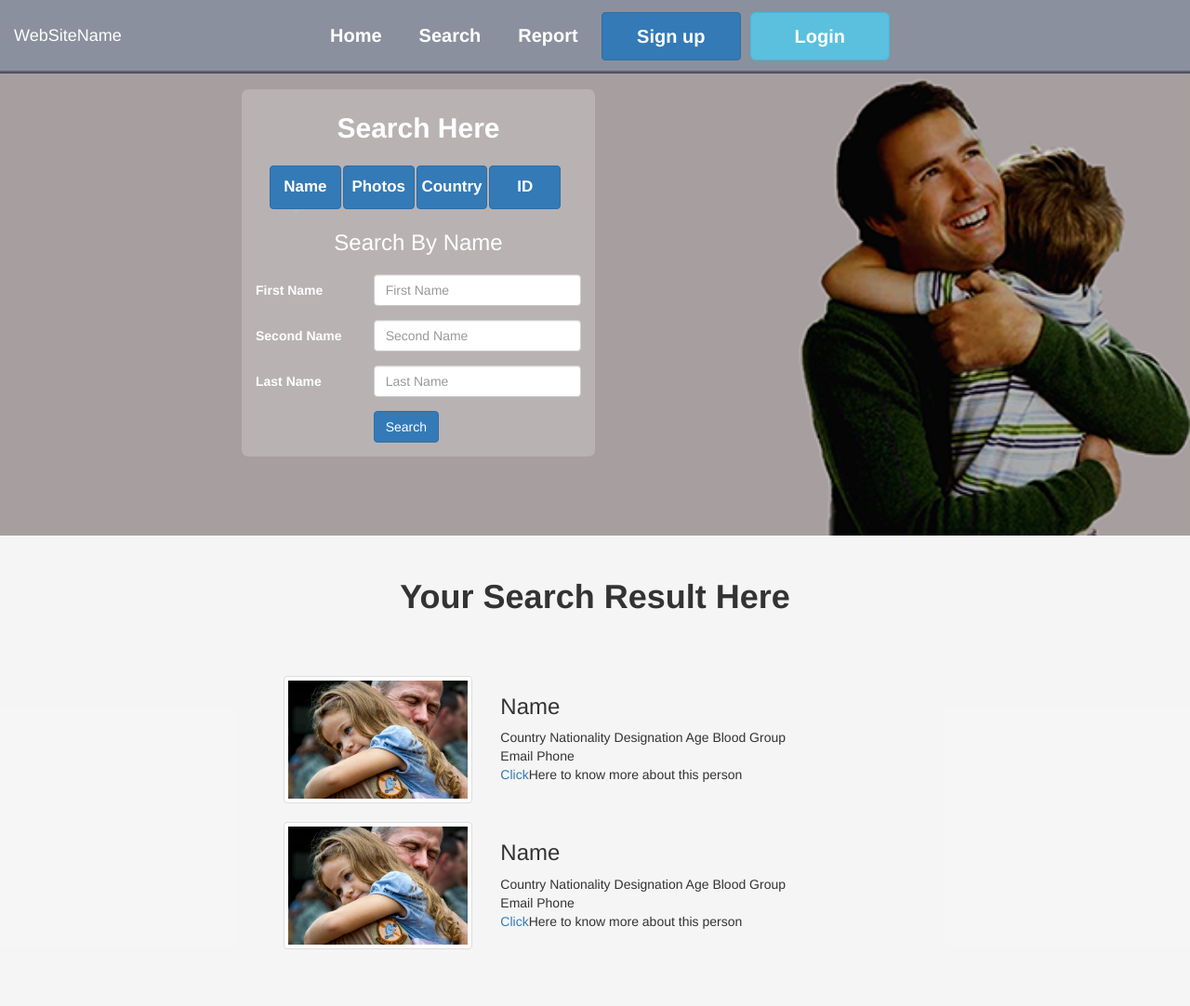
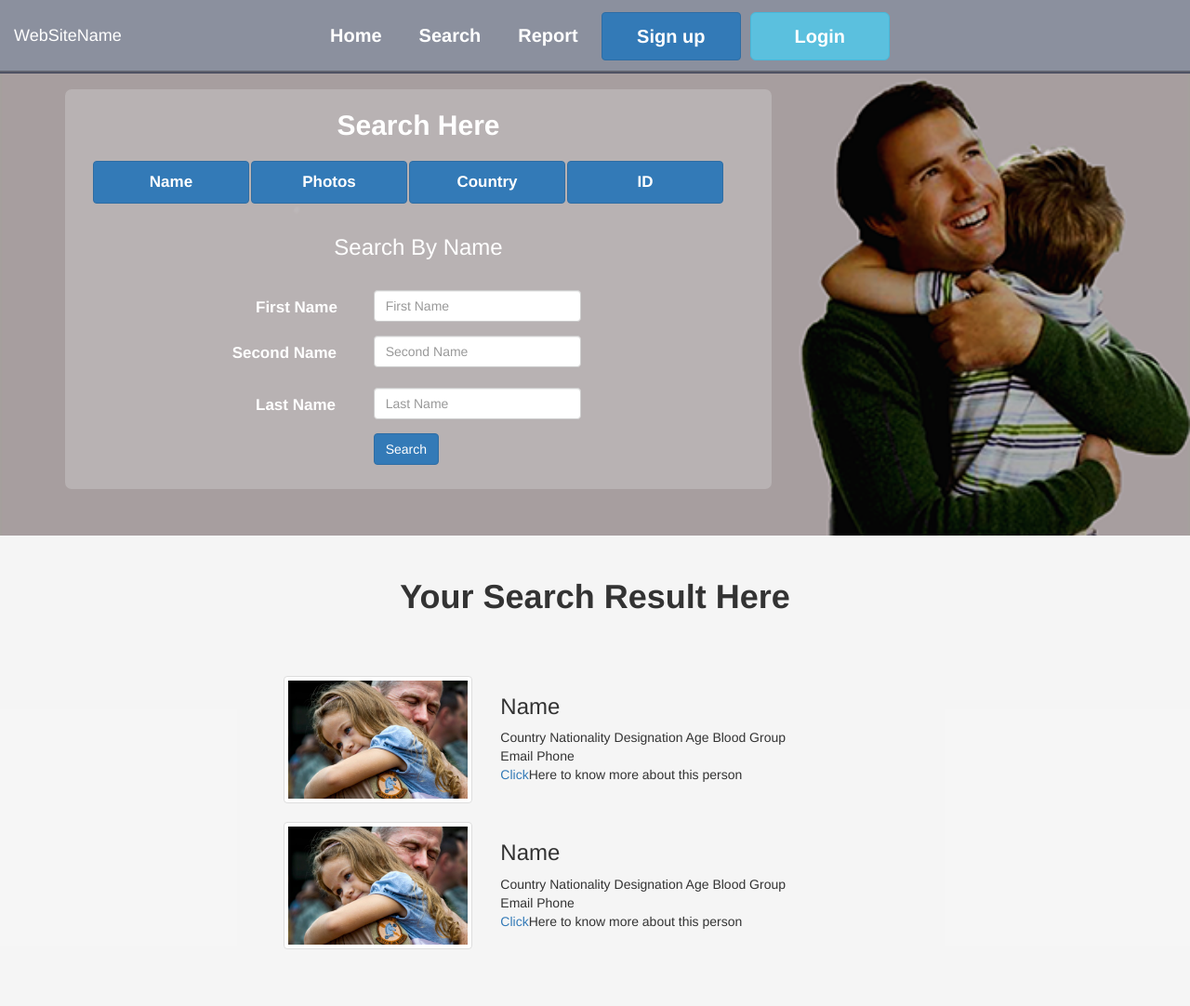
Before and after one commit to ShafiqIslam/PeopleFinder, a CakePHP app: the page made by app/View/Layouts/public.ctp in a window 1280 px wide. Shown: the top 1082 px of the page at 93% size. Run offline with PHP 8.4 and a stand-in for CakePHP, Linux system fonts and the light colour scheme; the template is opened without the code that fills it, so the values that code supplies are empty; some libraries are stand-ins or nearby versions; some web fonts are replaced.

Commit message:
banner search updated

```diff
--- a/app/View/Layouts/public.ctp
+++ b/app/View/Layouts/public.ctp
@@ -91,10 +91,10 @@
         <div class="container-fluid banner_wrapper">
                 <!--Nav Tab/ Nav Pill-->
                 <div class="container">
-                    <div class=" col-sm-offset-2 col-sm-4 search_pill">
+                    <div class="col-sm-8 search_pill">
                         <h2>Search Here</h2>
                         <hprimaryr>
-                        <div class=" col-sm-12">
+                        <div class="col-sm-12">
                             <ul class="nav nav-pills">
                                 <li class="active"><a class="btn btn-primary" data-toggle="pill" href="#name">Name</a></li>
                                 <li><a class="btn btn-primary" data-toggle="pill" href="#photos">Photos</a></li>
@@ -109,28 +109,28 @@
                                 <h3>Search By Name</h3>
                                 <form class="form-horizontal">
                                     <div class="form-group">
-                                        <label for="" class="col-sm-4 control-label">First Name</label>
-                                        <div class="col-sm-8">
+                                        <label for="" class="col-sm-offset-3 col-sm-2 control-label">First Name</label>
+                                        <div class="col-sm-4">
                                             <input type="text" class="form-control" id="" placeholder="First Name">
                                         </div>
                                     </div>
 
                                     <div class="form-group">
-                                        <label for="" class="col-sm-4 control-label">Second Name</label>
-                                        <div class="col-sm-8">
+                                        <label for="" class="col-sm-offset-2 col-sm-3 control-label"><p>Second Name</p></label>
+                                        <div class="col-sm-4">
                                             <input type="text" class="form-control" id="" placeholder="Second Name">
                                         </div>
                                     </div>
 
                                     <div class="form-group">
-                                        <label for="" class="col-sm-4 control-label">Last Name</label>
-                                        <div class="col-sm-8">
+                                        <label for="" class="col-sm-offset-3 col-sm-2 control-label">Last Name</label>
+                                        <div class="col-sm-4">
                                             <input type="text" class="form-control" id="" placeholder="Last Name">
                                         </div>
                                     </div>
 
                                     <div class="form-group">
-                                        <div class="col-sm-offset-4 col-sm-8">
+                                        <div class="col-sm-offset-5 col-sm-8">
                                             <button type="submit" class="btn btn-primary">Search</button>
                                         </div>
                                     </div>
@@ -141,14 +141,14 @@
                                 <h3>Search By Photos</h3>
                                 <form class="form-horizontal">
                                     <div class="form-group">
-                                        <label for="" class="col-sm-4 control-label lable_text">Photos</label>
-                                        <div class="col-sm-8">
+                                        <label for="" class="col-sm-offset-3 col-sm-2 control-label lable_text">Photos</label>
+                                        <div class="col-sm-4">
                                             <input type="file" class="form-control" id="" formenctype="multipart/form-data">
                                         </div>
                                     </div>
 
                                     <div class="form-group">
-                                        <div class="col-sm-offset-4 col-sm-8">
+                                        <div class="col-sm-offset-5 col-sm-8">
                                             <button type="submit" class="btn btn-primary">Search</button>
                                         </div>
                                     </div>
@@ -158,8 +158,8 @@
                                 <h3>Search By Country</h3>
                                 <form class="form-horizontal">
                                     <div class="form-group">
-                                        <label for="" class="col-sm-4 control-label lable_text">Country</label>
-                                        <div class="col-sm-8">
+                                        <label for="" class="col-sm-offset-3 col-sm-2 control-label lable_text">Country</label>
+                                        <div class="col-sm-4">
                                             <!--<select class="input-medium bfh-countries" data-country="BD"></select>-->
 
                                             <div class="bfh-selectbox bfh-countries" data-country="BD" data-flags="true">
@@ -178,9 +178,21 @@
 
                                         </div>
                                     </div>
+                                    <div class="form-group">
+                                        <label for="" class="col-sm-offset-3 col-sm-2 control-label lable_text">City</label>
+                                        <div class="col-sm-4">
+                                            <input type="text" class="form-control" id="" placeholder="City">
+                                        </div>
+                                    </div>
+                                    <div class="form-group">
+                                        <label for="" class="col-sm-offset-3 col-sm-2 control-label lable_text">Street</label>
+                                        <div class="col-sm-4">
+                                            <input type="text" class="form-control" id="" placeholder="Street">
+                                        </div>
+                                    </div>
 
                                     <div class="form-group">
-                                        <div class="col-sm-offset-4 col-sm-8">
+                                        <div class="col-sm-offset-5 col-sm-8">
                                             <button type="submit" class="btn btn-primary">Search</button>
                                         </div>
                                     </div>
@@ -190,14 +202,14 @@
                                 <h3>Search By ID</h3>
                                 <form class="form-horizontal">
                                     <div class="form-group">
-                                        <label for="" class="col-sm-4 control-label lable_text">ID No.</label>
-                                        <div class="col-sm-8">
-                                            <input type="text" class="form-control" id="">
+                                        <label for="" class="col-sm-offset-3 col-sm-2 control-label lable_text">ID No.</label>
+                                        <div class="col-sm-4">
+                                            <input type="text" class="form-control" id="" placeholder="id">
                                         </div>
                                     </div>
 
                                     <div class="form-group">
-                                        <div class="col-sm-offset-4 col-sm-8">
+                                        <div class="col-sm-offset-5 col-sm-8">
                                             <button type="submit" class="btn btn-primary">Search</button>
                                         </div>
                                     </div>
--- a/app/webroot/css/custom.css
+++ b/app/webroot/css/custom.css
@@ -80,16 +80,17 @@
 	border-radius: 7px;
 	margin-top: 20px;
     margin-bottom: 20px;
+    height: 430px;
 }
 .search_pill h2{
 	text-align: center;
 	font-weight: bold;
-	margin: 7% 0%;
+	margin: 3% 0%;
 }
 .search_pill h3{
 	text-align: center;
 	//font-weight: bold;
-	padding: 20% 0% 3% 0%;
+	padding: 11% 0% 3% 0%;
 }
 
 .search_pill .nav-pills>li {
@@ -110,7 +111,11 @@
 
 .search_pill .control-label{
 	text-align: left;
-	font-size: 14px;
+	font-size: 17px;
+}
+.search_pill .control-label p{
+	text-align: right;
+    margin-right: 6%;
 }
 
 .search_pill .lable_text{
```
